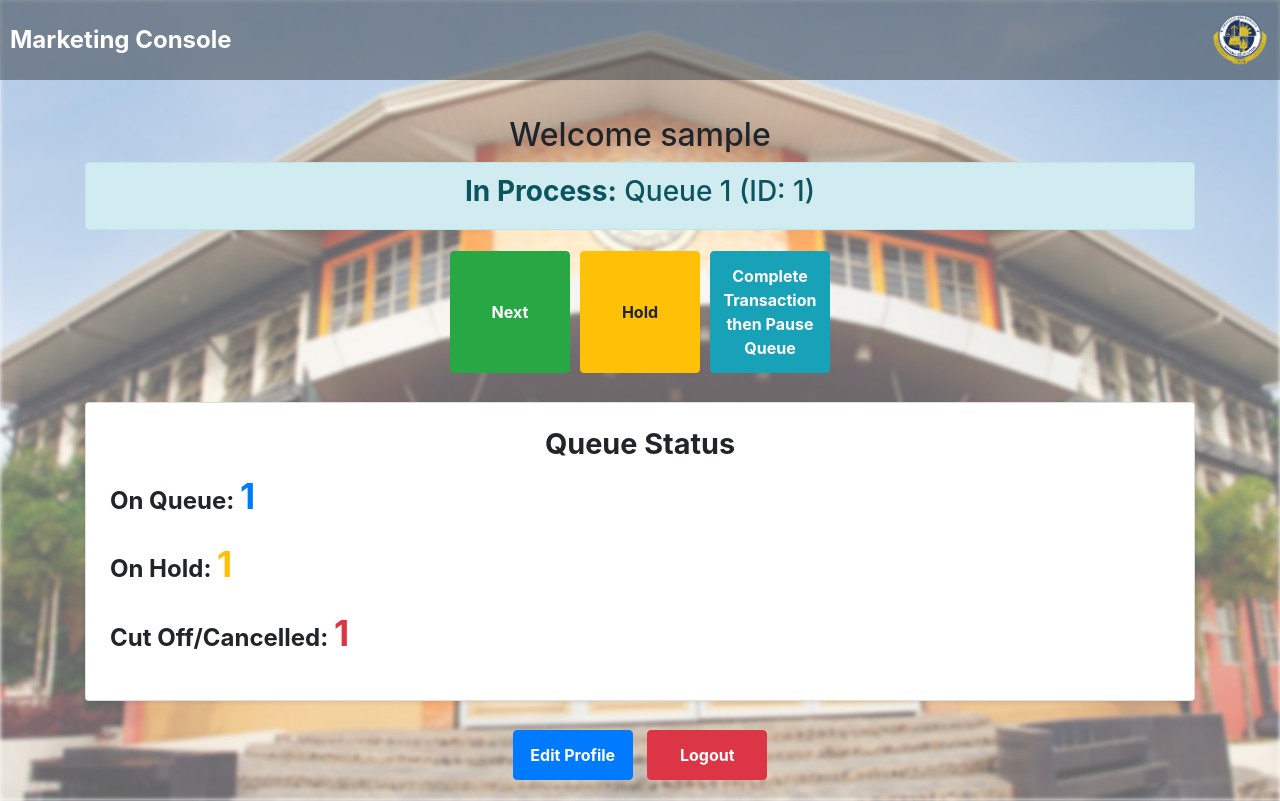
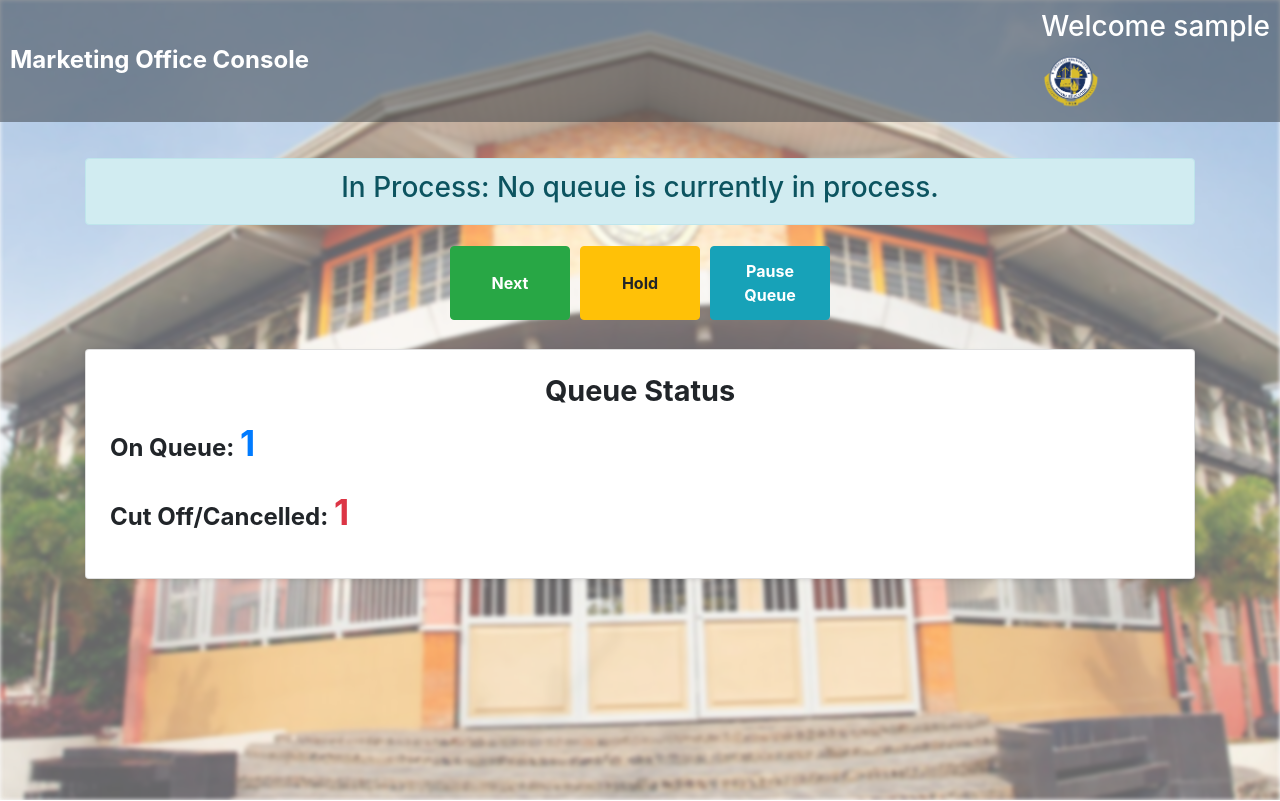
Before and after one commit to maykolangot/QMS-Flask, a Flask app: template templates/marketing.html in a window 1280 px wide. Run offline with Flask 3, Linux system fonts and the light colour scheme; the visitor is signed in with stand-in values (Sample User, id 1); the template is opened without the code that fills it: most values are stand-ins (such as "Sample title", 1, 10 or a date in 2020); a database or web service that is not in the repository returns one stand-in record (values such as "Sample title"); parts of the project's set-up code (start-up, migrations or seed data) failed here and were passed over; some libraries are stand-ins or nearby versions.

Commit message:
Update marketing.html

```diff
--- a/templates/marketing.html
+++ b/templates/marketing.html
@@ -11,14 +11,24 @@
 <body class="bg-light">
 
    <div class="navbar">
-        <h1>Marketing Console</h1>
-        <img src="/static/images/au-logo.png" alt="Logo">
+    <h1>Marketing Office Console</h1>
+    <div class="navbar-right">
+        <h3>Welcome {{ session['username'] }}</h3>
+        <div class="dropdown">
+            <img src="/static/images/au-logo.png" alt="Profile" class="profile-img" onclick="toggleDropdown()">
+            <div class="dropdown-menu" id="profileDropdown">
+                <a href="{{ url_for('edit_profile') }}" class="dropdown-item">Edit Profile</a>
+                <form action="{{ url_for('logout') }}" method="POST">
+                    <button type="submit" class="dropdown-item logout-btn">Logout</button>
+                </form>
+            </div>
+        </div>
+    </div>
 </div>
 
+
     <div class="container py-3">
-        <h2 style="text-align:center;">
-            Welcome {{ session['username'] }}
-        </h2>
+
 
         <div class="alert alert-info text-center" id="in_process_queue">
             <h3 id="in_process_message">In Process: No queue is currently in process.</h3>
@@ -27,23 +37,17 @@
         <div class="d-flex justify-content-center gap-3 mb-4">
             <button class="btn btn-success" onclick="performAction('next')">Next</button>
             <button class="btn btn-warning" onclick="performAction('hold')">Hold</button>
-            <button class="btn btn-info" onclick="performAction('pauseQueue')">Complete Transaction then Pause Queue</button>
+            <button class="btn btn-info" onclick="performAction('pauseQueue')">Pause Queue</button>
 
         </div>
 
         <div class="card p-4 shadow-sm">
             <h3 class="text-center">Queue Status</h3>
             <p>On Queue: <span class="fw-bold text-primary" id="on_queue_count">{{ on_queue_count }}</span></p>
-            <p>On Hold: <span class="fw-bold text-warning" id="on_hold_count">{{ on_hold_count }}</span></p>
             <p>Cut Off/Cancelled: <span class="fw-bold text-danger" id="cut_off_count">{{ cut_off_count }}</span></p>
         </div>
 
-        <div class="text-center mt-4">
-            <a href="{{ url_for('edit_profile') }}" class="btn btn-primary">Edit Profile</a>
-            <form action="{{ url_for('logout') }}" method="POST" class="d-inline">
-                <button type="submit" class="btn btn-danger">Logout</button>
-            </form>
-        </div>
+
     </div>
 
       <!-- Modal for Messages -->
@@ -81,12 +85,12 @@
       let endpoint;
 
       // Determine endpoint based on action
-    if (action === 'next') {
+      if (action === "next") {
         endpoint = "/marketing_api/get_next_queue";
-    } else if (action === 'hold') {
+      } else if (action === "hold") {
         endpoint = "/marketing_api/hold_queue";
-    } else if (action === 'pauseQueue') {
-        endpoint = "/marketing_api/pause_queue";  // New Pause Queue Endpoint
+      } else if (action === "pauseQueue") {
+        endpoint = "/marketing_api/pause_queue"; // New Pause Queue Endpoint
       } else {
         console.error("Invalid action:", action);
         return;
@@ -94,15 +98,27 @@
 
       // Send POST request to the selected endpoint
       fetch(endpoint, { method: "POST", credentials: "include" })
-        .then(response => response.json())
-        .then(data => {
-            // Update modal message with the response
-            document.getElementById("modalMessage").innerHTML = `<p>${data.message}</p>`;
-            new bootstrap.Modal(document.getElementById("messageModal")).show();
+        .then((response) => response.json())
+        .then((data) => {
+          if (data.queueNumber && action === "next") {
+            alert(`Next Queue Reserved: ${data.queueNumber}`);
+            announceQueueNumber(data.queueNumber);
+          } else {
+            alert(data.message);
+          }
+        })
+        .catch((error) => console.error("Error:", error));
+    }
 
-            updateQueueStatus(); // Refresh queue status
-        })
-        .catch(error => console.error("Error:", error));
+    function announceQueueNumber(queueNumber) {
+      const msg = new SpeechSynthesisUtterance(
+        `Now serving queue number ${queueNumber}`
+      );
+      msg.lang = "en-US";
+      msg.volume = 1;
+      msg.rate = 1;
+      msg.pitch = 1;
+      window.speechSynthesis.speak(msg);
     }
 
 
@@ -146,5 +162,20 @@
       setTimeout(() => flashMessage.remove(), 500); // Remove from DOM after fading out
     }
   }, 5000);
+
+      function toggleDropdown() {
+    document.getElementById("profileDropdown").classList.toggle("show");
+}
+
+// Close dropdown if clicked outside
+window.onclick = function(event) {
+    if (!event.target.matches('.profile-img')) {
+        let dropdown = document.getElementById("profileDropdown");
+        if (dropdown.classList.contains("show")) {
+            dropdown.classList.remove("show");
+        }
+    }
+};
+
 </script>
 </html>
```
Lines whose indentation alone changed are shown as unchanged.
